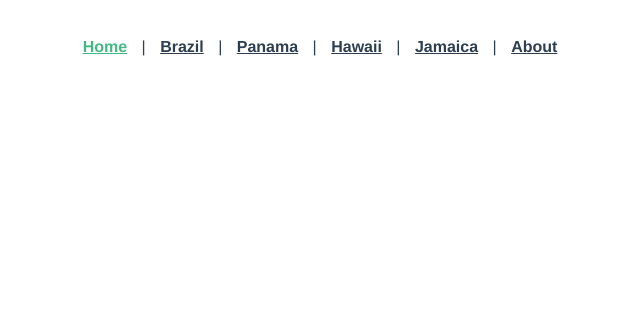
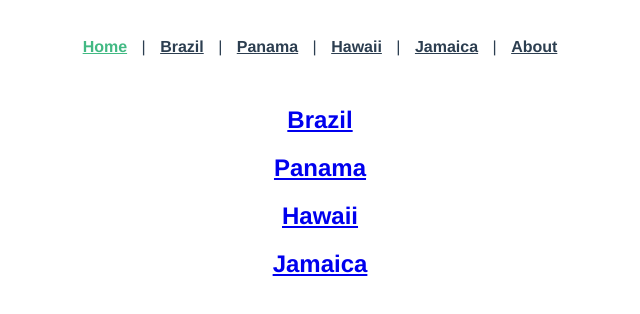
Before and after one commit to uzzal71/Vue-Router-for-Everyone, a Vue app: page /#/ in a window 1280 px wide. Shown: the top 314 px of the page, without its empty margins (320-960 px from the left). Built offline with nearby package versions, Linux system fonts and the light colour scheme.

Commit message:
Create Routes

```diff
--- a/src/views/HomeView.vue
+++ b/src/views/HomeView.vue
@@ -1,5 +1,11 @@
 <template>
-  <div class="home"></div>
+  <div class="home">
+    <div v-for="destination in destinations" :key="destination.name">
+        <router-link :to="destination.slug">
+            <h2>{{ destination.name }}</h2>
+        </router-link>
+    </div>
+  </div>
 </template>
 
 <script>
```
